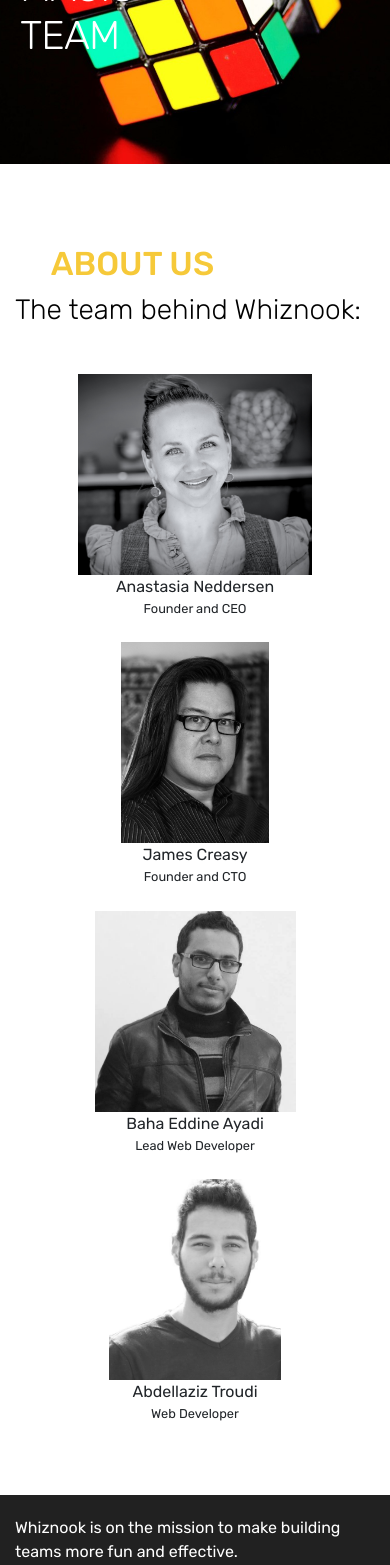
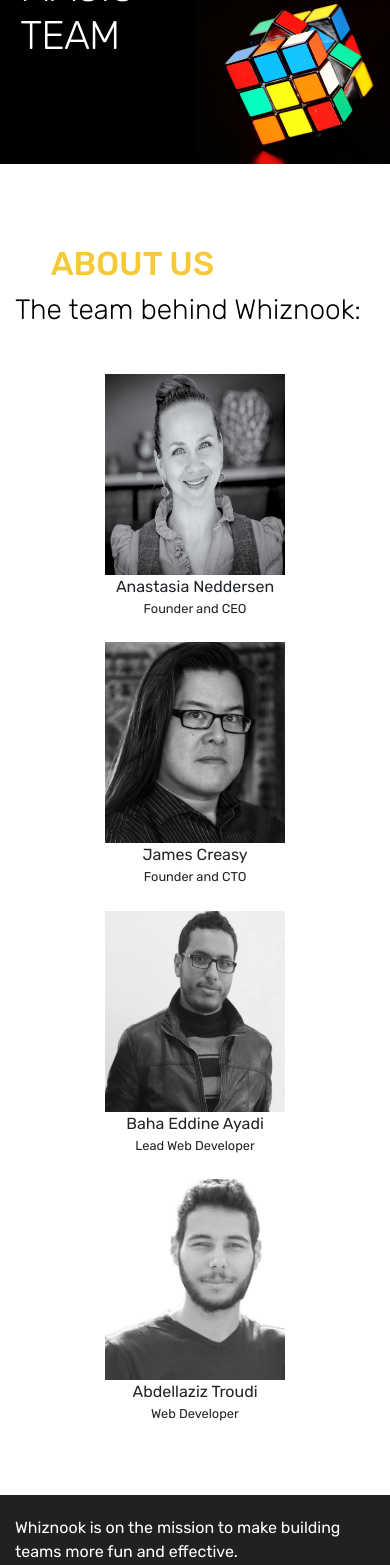
Before and after one commit to ayadibaha/whiznook-front, an Angular app: page / in a window 390 px wide. Shown: the part 432-1997 px from the top of the page. Built offline with nearby package versions, Linux system fonts and the light colour scheme; some icons are missing.

Commit message:
responsive changes

```diff
--- a/src/app/about/about.component.html
+++ b/src/app/about/about.component.html
@@ -6,7 +6,7 @@
     </div>
     <div class="row team">
       <div class="col-md-3 col-sm-12">
-        <img class="member" src="assets/anastasia.jpeg" alt="Team member.">
+        <div class="anastasia"></div>
         <div class="desc">
           <span>Anastasia Neddersen</span>
           <small>Founder and CEO</small>
@@ -17,7 +17,7 @@
         </div>
       </div>
       <div class="col-md-3 col-sm-12">
-        <img class="member" src="assets/james.jpg" alt="Team member.">
+        <div class="james"></div>
         <div class="desc">
           <span>James Creasy</span>
           <small>Founder and CTO</small>
@@ -28,7 +28,7 @@
         </div>
       </div>
       <div class="col-md-3 col-sm-12">
-        <img class="member" src="assets/baha.jpg" alt="Team member.">
+        <div class="baha"></div>
         <div class="desc">
           <span>Baha Eddine Ayadi</span>
           <small>Lead Web Developer</small>
@@ -39,7 +39,7 @@
         </div>
       </div>
       <div class="col-md-3 col-sm-12">
-        <img class="member" src="assets/troudi.jpg" alt="Team member.">
+        <div class="troudi"></div>
         <div class="desc">
           <span>Abdellaziz Troudi</span>
           <small>Web Developer</small>
--- a/src/app/about/about.component.scss
+++ b/src/app/about/about.component.scss
@@ -19,10 +19,53 @@
         >div{
             text-align: center;
         }
-        .member{
+        .anastasia{
+            background-image:url('../../assets/anastasia.jpeg');
             object-position: 50% 50%;
             height: 201px;
             object-fit: cover;
+            background-position: center;
+            background-size: 100%;
+            @media (max-width: 768px) {
+                background-size: 50% 100%;
+            }
+            background-repeat: no-repeat;
+        }
+        .james{
+            background-image:url('../../assets/james.jpg');
+            object-position: 50% 50%;
+            height: 201px;
+            object-fit: cover;
+            background-position: center;
+            background-size: 100%;
+            @media (max-width: 768px) {
+                background-size: 50% 120%;
+            }
+            background-repeat: no-repeat;
+        }
+        .baha{
+            background-image:url('../../assets/baha.jpg');
+            object-position: 50% 50%;
+            height: 201px;
+            object-fit: cover;
+            background-position: center;
+            background-size: 100%;
+            @media (max-width: 768px) {
+                background-size: 50% 100%;
+            }
+            background-repeat: no-repeat;
+        }
+        .troudi{
+            background-image:url('../../assets/troudi.jpg');
+            object-position: 50% 50%;
+            height: 201px;
+            object-fit: cover;
+            background-position: center;
+            background-size: 100%;
+            @media (max-width: 768px) {
+                background-size: 50% 100%;
+            }
+            background-repeat: no-repeat;
         }
         .desc{
             display:grid;
--- a/src/app/navbar/navbar.component.html
+++ b/src/app/navbar/navbar.component.html
@@ -1,10 +1,10 @@
 <!-- Nav Menu -->
 <div class="nav-menu fixed-top">
-  <div class="container">
+  <div class="container-fluid">
       <div class="row">
           <div class="col-md-12">
               <nav class="navbar navbar-light navbar-expand-lg">
-                  <a class="navbar-brand" href="index.html"><img class="img-fluid" src="assets/logo.png" alt="Whiznook Logo" /></a> <button class="navbar-toggler" type="button" data-toggle="collapse" data-target="#navbar" aria-controls="navbar" aria-expanded="false" aria-label="Toggle navigation"> <span class="navbar-toggler-icon"></span> </button>
+                  <a class="navbar-brand" href="#"><img class="img-fluid logo" src="assets/logo.png" alt="Whiznook Logo" /></a> <button class="navbar-toggler" type="button" data-toggle="collapse" data-target="#navbar" aria-controls="navbar" aria-expanded="false" aria-label="Toggle navigation"> <span class="navbar-toggler-icon"></span> </button>
                   <div class="collapse navbar-collapse" id="navbar">
                       <ul class="navbar-nav ml-auto">
                           <li (click)="home()" class="nav-item"> <a class="nav-link active" href="#home">HOME <span class="sr-only">(current)</span></a> </li>
--- a/src/app/navbar/navbar.component.scss
+++ b/src/app/navbar/navbar.component.scss
@@ -10,7 +10,12 @@ $gold: rgb(246, 201, 57);
     color:black;
 
     .img-fluid{
-        height:25px;
+        height:35px;
+    }
+    @media (min-width: 992px) {
+        .img-fluid{
+            height: 30px;
+        }
     }
 }
 
--- a/src/app/top-side/top-side.component.scss
+++ b/src/app/top-side/top-side.component.scss
@@ -27,6 +27,7 @@ header {
         background-position: right;
         @media (max-width: 768px) {
             background-position: right bottom;
+            background-size: 50%;
         }
     }
 }
```
